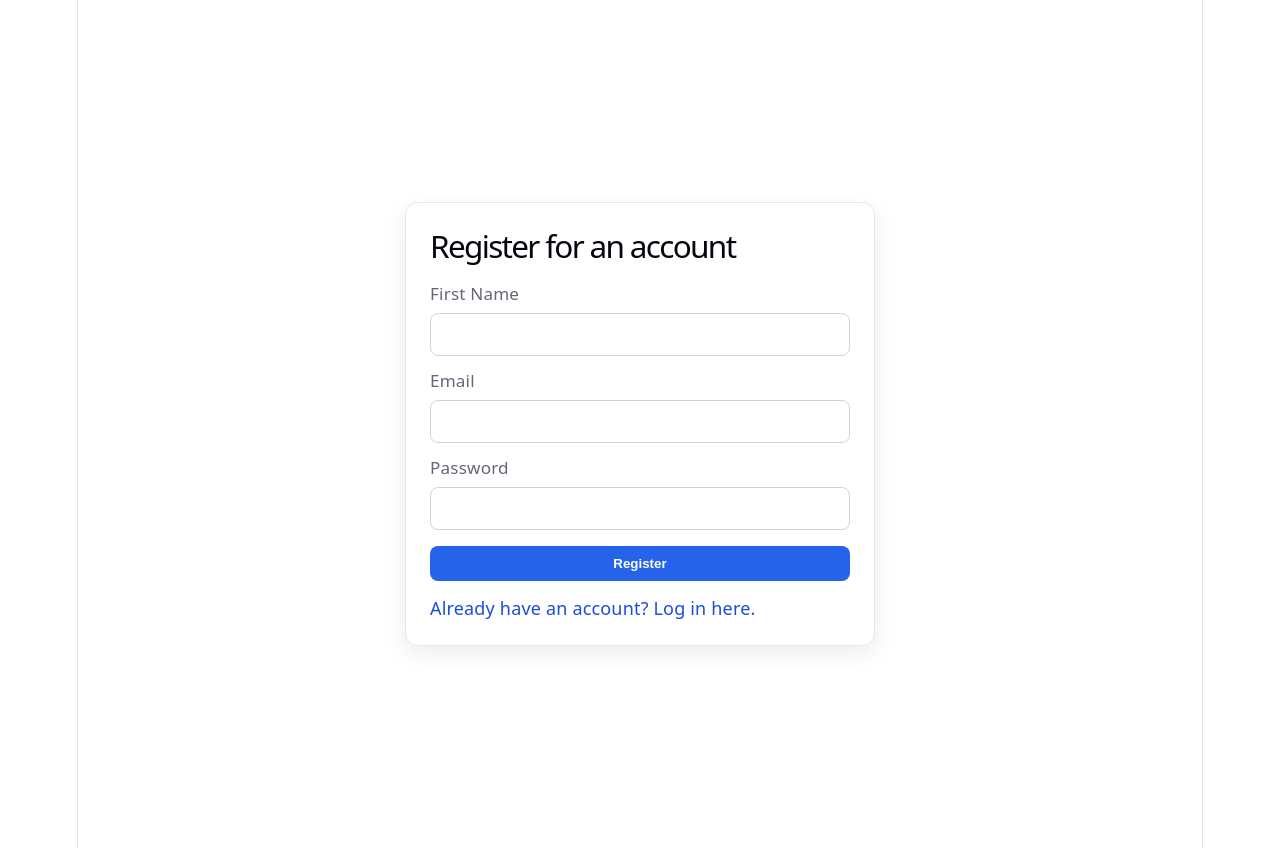
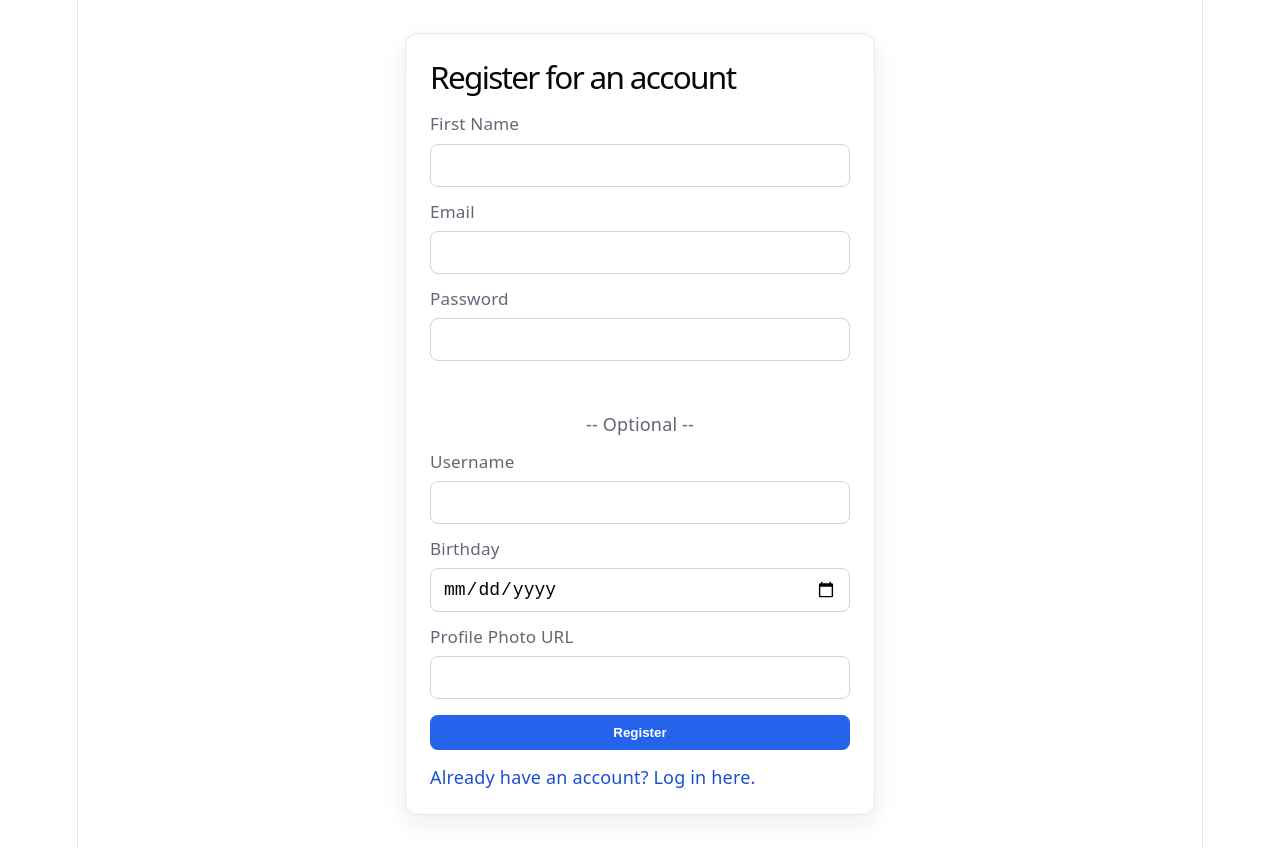
Before and after one commit to v-erica/life-lite, a React (Vite) app in the folder client/: page /register in a window 1280 px wide. Built offline with nearby package versions, Linux system fonts and the light colour scheme; no server answers.

Commit message:
issue-9-auth-register-page

```diff
--- a/client/src/pages/RegisterPage.jsx
+++ b/client/src/pages/RegisterPage.jsx
@@ -11,11 +11,27 @@ export default function Register() {
   const [error, setError] = useState(null);
 
   const tryRegister = async (formData) => {
-    const first_name = formData.get("first_name");
-    const email = formData.get("email");
-    const password = formData.get("password");
+    const first_name = formData.get("first_name")?.trim();
+    const email = formData.get("email")?.trim();
+    const password = formData.get("password")?.trim();
+    const username = formData.get("username")?.trim() || null;
+    const birthday = formData.get("birthday")?.trim() || null;
+    const photo_url = formData.get("photo_url")?.trim() || null;
+
+    if (!first_name || !email || !password) {
+      setError("First name, email, and password are required.");
+      return;
+    }
+
     try {
-      await register({ first_name, email, password });
+      await register({
+        first_name,
+        email,
+        password,
+        username,
+        birthday,
+        photo_url,
+      });
       navigate("/register");
     } catch (e) {
       setError(e.message);
@@ -39,6 +55,20 @@ export default function Register() {
             Password
             <input type="password" name="password" required />
           </label>
+          <br></br>
+          <center>-- Optional --</center>
+          <label className="register-field">
+            Username
+            <input type="text" name="username" />
+          </label>
+          <label className="register-field">
+            Birthday
+            <input type="date" name="birthday" />
+          </label>
+          <label className="register-field">
+            Profile Photo URL
+            <input type="text" name="photo_url" />
+          </label>
           <button className="register-button">Register</button>
           {error && (
             <p className="register-error" role="alert">
```
Also changed, not shown: 1 other file (tests, documents, lock files or other folders).
